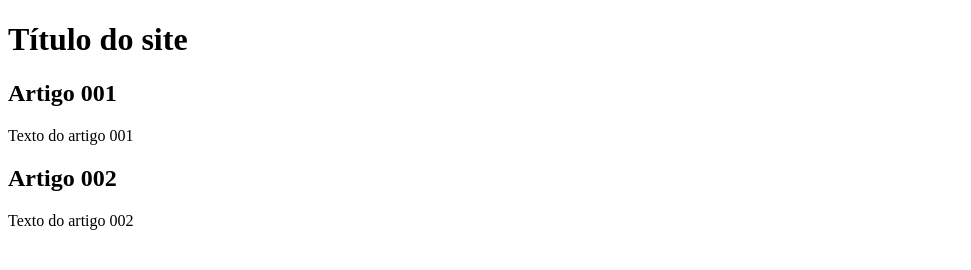
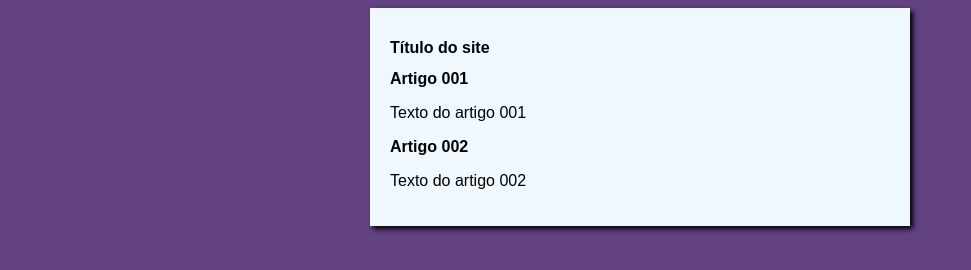
Before and after one commit to NayaraLF/projeto-site, a plain HTML site: page index.html in a window 1280 px wide. Shown: the whole page, without its empty margins (0-971 px from the left). Drawn offline with Linux system fonts and the light colour scheme.

Commit message:
iniciei o design

```diff
--- /dev/null
+++ b/estilos/style.css
@@ -0,0 +1,19 @@
+* {
+    font-family: Arial, Helvetica, sans-serif;
+    font-size: 16px;
+
+
+}
+
+body {
+
+    background-color: #624280;
+}
+
+main {
+    background-color: aliceblue;
+    width: 500px;
+    margin: 0 auto;
+    box-shadow: 3px 3px 5px black;
+    padding: 20px;
+}
--- a/index.html
+++ b/index.html
@@ -4,6 +4,7 @@
     <meta charset="UTF-8">
     <meta name="viewport" content="width=device-width, initial-scale=1.0">
     <title>Título do site</title>
+    <link rel="stylesheet" href="estilos/style.css">
 </head>
 <body>
     <main>
```
